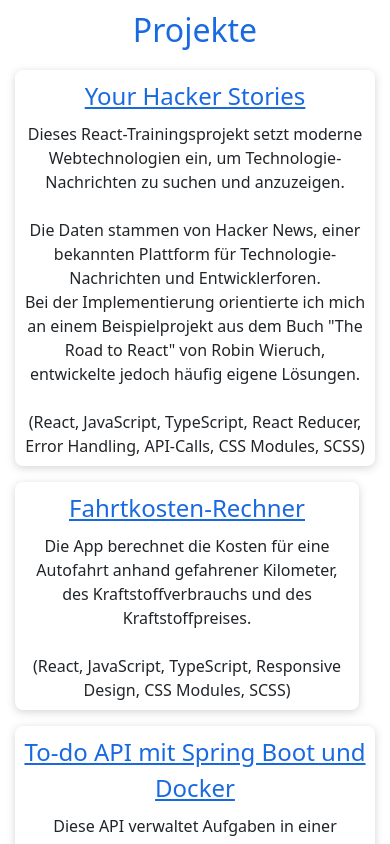
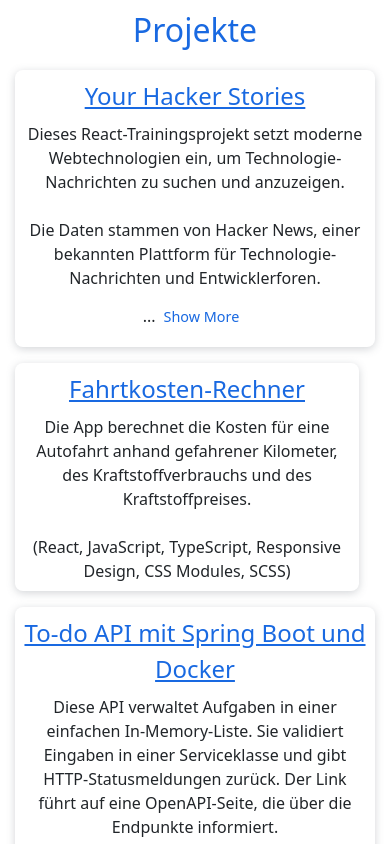
Before and after one commit to pstackebrandt/pstackebrandt.github.io, a React (Create React App) app: page / in a window 390 px wide. Shown: the part 940-1784 px from the top of the page. Built offline with nearby package versions, Linux system fonts and the light colour scheme.

Commit message:
Implement responsive text truncation for LinkCard component
- Add dynamic content length based on screen width
- Introduce 'Show More/Show Less' toggle for long descriptions
- Create config for content length breakpoints
- Update styles to support text expansion interaction

```diff
--- a/src/components/LinkCard.js
+++ b/src/components/LinkCard.js
@@ -1,8 +1,9 @@
-import React from 'react';
+import React, { useState, useEffect } from 'react';
 import PropTypes from 'prop-types';
+import { getContentLength } from './LinkCard/config';
 import './LinkCard.scss';
 
-/** Helper that allows to render text with line breaks ('Rendering' in React is returning JSX elements.)
+/** Helper that allows to render text with line breaks
  * @param {string} text - The text to render including line break characters
  * @returns {React.ReactNode[]} Array of React elements including line break elements
  */
@@ -25,6 +26,24 @@
  * @returns {JSX.Element} A div containing a link and description
  */
 const LinkCard = ({ href, text, description, className = 'link-card--default' }) => {
+    const [isExpanded, setIsExpanded] = useState(false);
+    const [maxChars, setMaxChars] = useState(getContentLength(window.innerWidth));
+
+    useEffect(() => {
+        const updateMaxChars = () => {
+            setMaxChars(getContentLength(window.innerWidth));
+        };
+
+        window.addEventListener('resize', updateMaxChars);
+        return () => window.removeEventListener('resize', updateMaxChars);
+    }, []);
+
+    const needsTruncation = description.length > maxChars;
+
+    const truncatedText = needsTruncation && !isExpanded
+        ? description.slice(0, description.lastIndexOf(' ', maxChars)) + '...'
+        : description;
+
     return (
         <div className={`link-card ${className || ''}`}>
             <a
@@ -35,9 +54,19 @@
             >
                 {text}
             </a>
-            <span className="link-card__description">
-                {renderTextWithLineBreaks(description)}
-            </span>
+            <div className="link-card__description">
+                {renderTextWithLineBreaks(truncatedText)}
+                {needsTruncation && (
+                    <button
+                        onClick={() => setIsExpanded(!isExpanded)}
+                        className="link-card__toggle"
+                        aria-expanded={isExpanded}
+                        aria-controls="description-text"
+                    >
+                        {isExpanded ? 'Show Less' : 'Show More'}
+                    </button>
+                )}
+            </div>
         </div>
     );
 };
--- a/src/components/LinkCard.scss
+++ b/src/components/LinkCard.scss
@@ -27,8 +27,33 @@
     }
 
     &__description {
+        position: relative;
+        transition: max-height 0.3s ease-out;
         font-size: $body-text-font-size;
         color: $text-primary;
         white-space: pre-line;
     }
+
+    &__toggle {
+        display: inline-block;
+        background: none;
+        border: none;
+        color: $color-primary;
+        padding: $spacing-s $spacing-m;
+        margin-top: $spacing-s;
+        cursor: pointer;
+        font-size: $font-size-s-p;
+        transition: color 0.2s ease;
+
+        &:hover {
+            color: $link-hover-color;
+        }
+
+        // Make the button more touch-friendly on mobile
+        @media (max-width: $breakpoint-m) {
+            padding: $spacing-m;
+            min-height: 44px;
+            min-width: 44px;
+        }
+    }
 }
--- /dev/null
+++ b/src/components/LinkCard/config.js
@@ -0,0 +1,31 @@
+import { BREAKPOINTS } from '../../config/breakpoints';
+
+/*
+    This config is used to determine the maximum number of characters to display in the description of a link card.
+    It is based on the breakpoints defined in the breakpoints.js file.
+*/
+
+/*
+    Count of always visible characters of the content of a link card.
+ */
+export const CONTENT_LENGTHS = {
+    MOBILE: 300,
+    TABLET: 500,
+    DESKTOP: 800
+};
+// TODO Rename the keys to be more accurate. Small, Middle, Large
+
+/**
+ * Get the maximum number of characters to display in the
+ * description of a link card based on the width of the window.
+ * @param {*} width - The width of the window.
+ * @returns The maximum number of characters to display in the description of a link card.
+ */
+export const getContentLength = (width) => {
+    if (width <= BREAKPOINTS.SMALL) {
+        return CONTENT_LENGTHS.MOBILE;
+    } else if (width <= BREAKPOINTS.MEDIUM) {
+        return CONTENT_LENGTHS.TABLET;
+    }
+    return CONTENT_LENGTHS.DESKTOP;
+};
--- /dev/null
+++ b/src/config/breakpoints.js
@@ -0,0 +1,19 @@
+
+/*
+   Contains the breakpoints of the application.
+*/
+export const BREAKPOINTS = {
+    SMALL: 480,
+    MEDIUM: 768,
+    LARGE: 1024
+};
+
+/* Sass-like helper for consistent media query syntax in JS
+   It is used to create media queries in the application.
+   It is based on the breakpoints defined in the breakpoints.js file.
+*/
+export const mediaQuery = {
+    small: `(max-width: ${BREAKPOINTS.SMALL}px)`,
+    medium: `(max-width: ${BREAKPOINTS.MEDIUM}px)`,
+    large: `(max-width: ${BREAKPOINTS.LARGE}px)`
+};
--- a/src/styles/_variables.scss
+++ b/src/styles/_variables.scss
@@ -76,9 +76,9 @@
 $background-secondary: $color-gray-100;
 
 // Breakpoints
-$breakpoint-s: 480px;
-$breakpoint-m: 768px;
-$breakpoint-l: 1024px;
+$breakpoint-s: 480px; // BREAKPOINTS.SMALL, good for mobile
+$breakpoint-m: 768px; // BREAKPOINTS.MEDIUM, good for middle screens or windows
+$breakpoint-l: 1024px; // BREAKPOINTS.LARGE, good for full screen of bigger monitors
 
 // Spacing
 // --------------------------------------------------------------------------
@@ -98,3 +98,27 @@
 // Layout
 $header-footer-min-height: 20vh;
 $mobile-header-footer-min-height: 10vh;
+
+/* Sass mixin for responsive design
+
+* TODO Rethink this description.
+
+* @param $breakpoint - The breakpoint to use.
+* @content - The content to display.
+* @return The content to display.
+*/
+@mixin responsive($breakpoint) {
+  @if $breakpoint == small {
+    @media (max-width: $breakpoint-s) {
+      @content;
+    }
+  } @else if $breakpoint == medium {
+    @media (max-width: $breakpoint-m) {
+      @content;
+    }
+  } @else if $breakpoint == large {
+    @media (max-width: $breakpoint-l) {
+      @content;
+    }
+  }
+}
```
